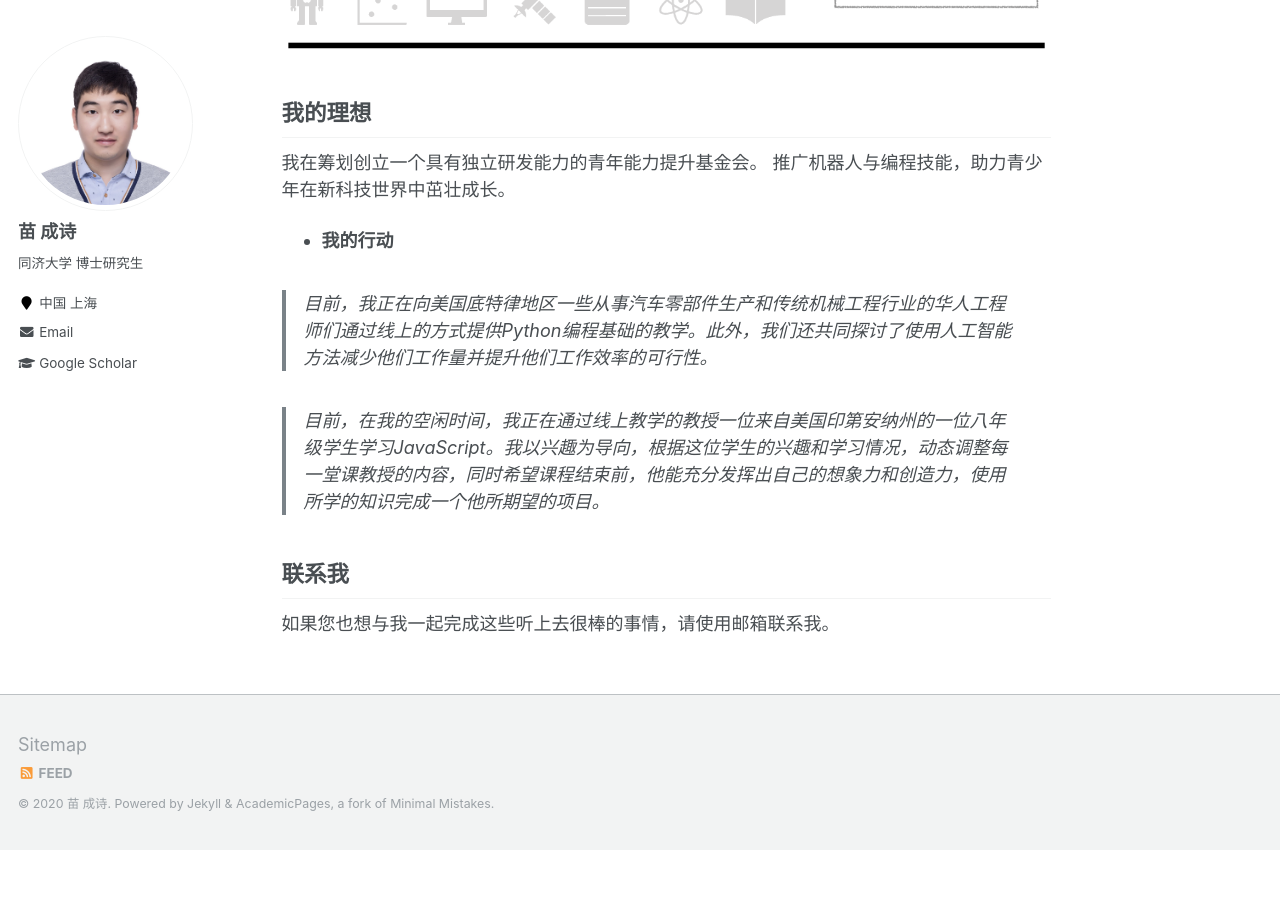
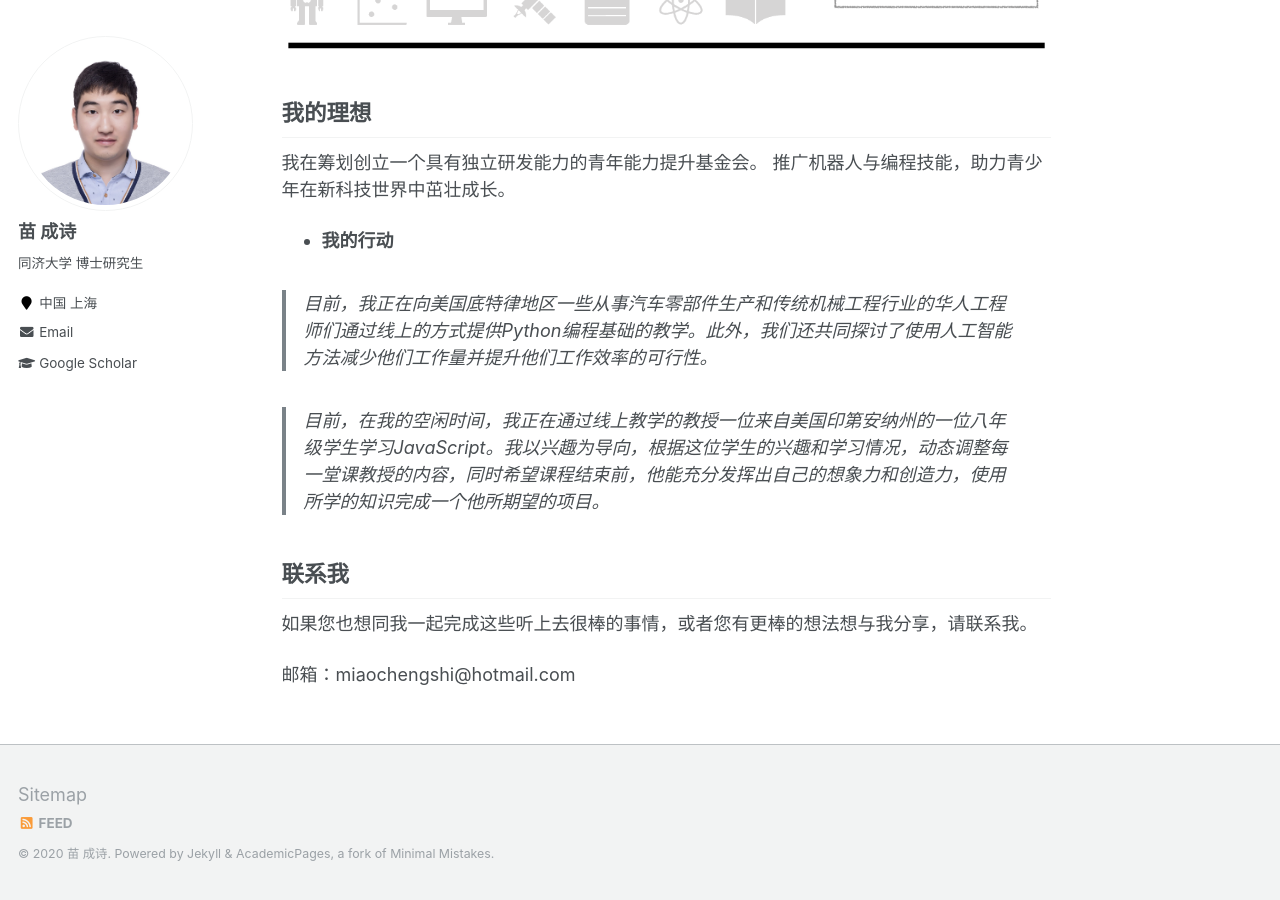
Before and after one commit to miaochengshi/cn, a Jekyll site: the page built from _pages/about.md, in a window 1280 px wide and 900 px high, scrolled down 2808 px. Built offline with Jekyll 4.4.1, drawn with Linux system fonts in a browser that asks for light colours; before the commit the page ends 3658 px from its top, so only the background shows below that.

Commit message:
Update about.md

```diff
--- a/_pages/about.md
+++ b/_pages/about.md
@@ -90,4 +90,6 @@ redirect_from:
 
 联系我
 ------
-如果您也想与我一起完成这些听上去很棒的事情，请使用邮箱联系我。
+如果您也想同我一起完成这些听上去很棒的事情，或者您有更棒的想法想与我分享，请联系我。
+
+邮箱：miaochengshi@hotmail.com
```
